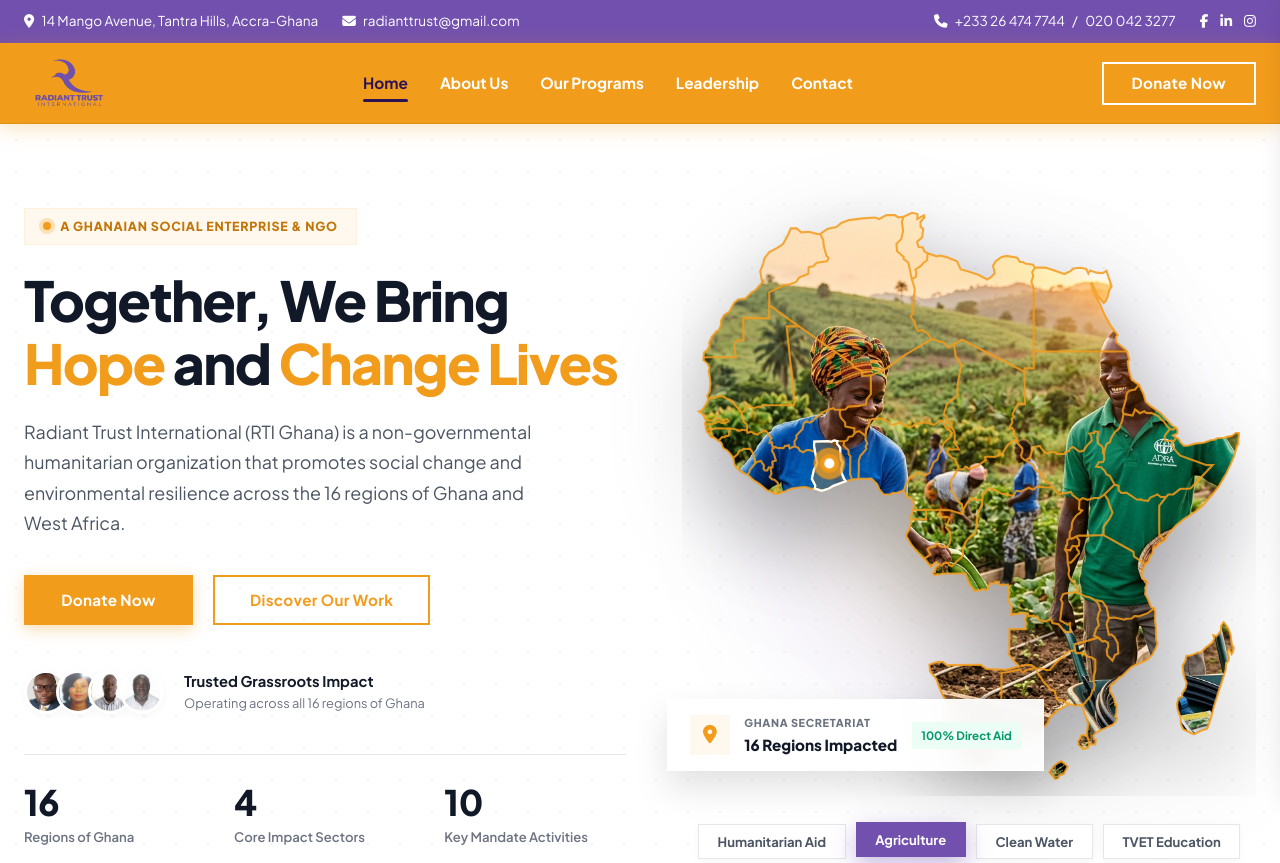
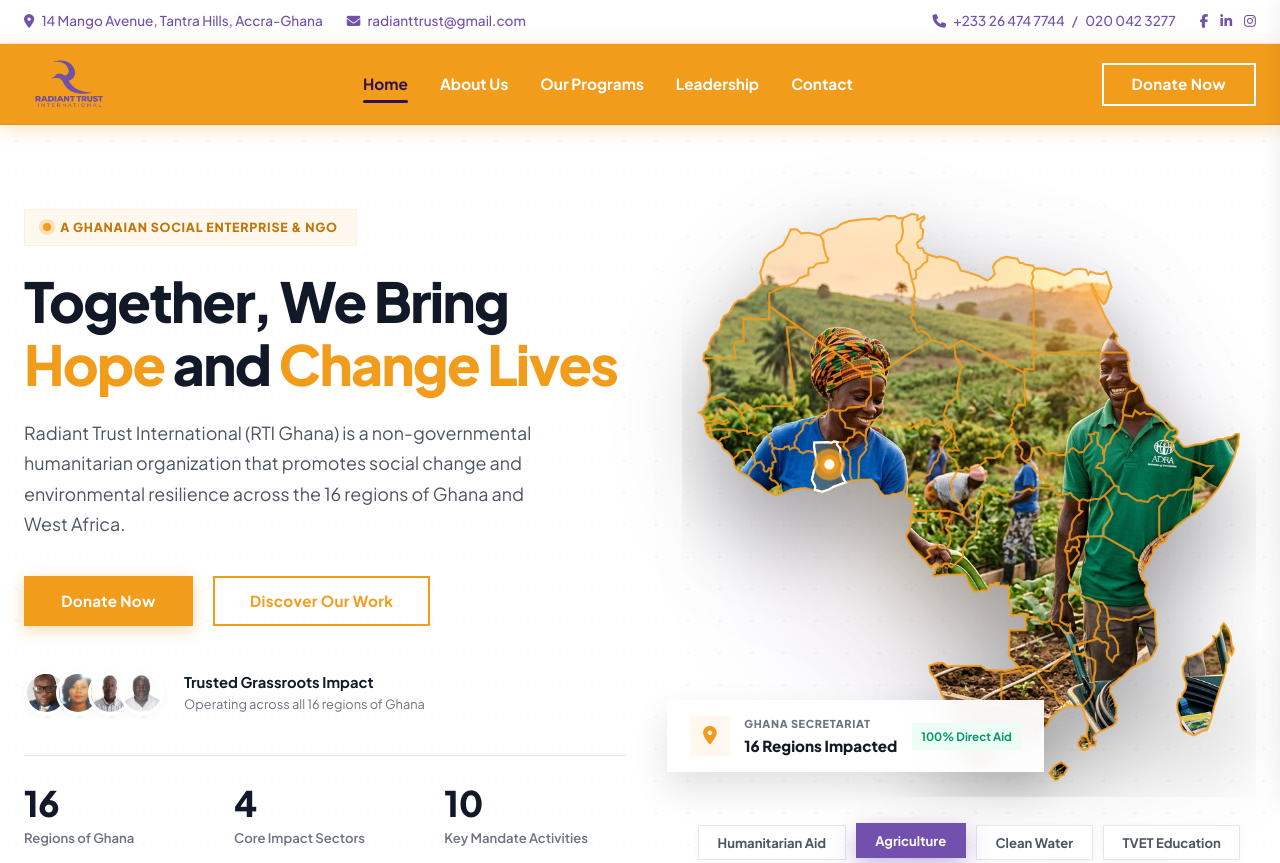
Before and after one commit to Joenyarko/radiantint, a plain HTML site: page index.html in a window 1280 px wide. Shown: the top 863 px of the page. Drawn offline with Linux system fonts and the light colour scheme.

Commit message:
Update topbar: white background with purple text and icons

```diff
--- a/assets/css/style.css
+++ b/assets/css/style.css
@@ -121,11 +121,11 @@
 
 /* --- 3. TOPBAR --- */
 .topbar {
-  background: var(--color-purple-primary) !important;
-  color: #ffffff !important;
+  background: #ffffff !important;
+  color: var(--color-purple-primary) !important;
   font-size: 0.85rem;
   padding: 0.65rem 0;
-  border-bottom: none;
+  border-bottom: 1px solid rgba(114, 80, 174, 0.12);
 }
 
 .topbar-content {
@@ -146,14 +146,20 @@
   display: inline-flex;
   align-items: center;
   gap: 0.45rem;
+  color: var(--color-purple-primary) !important;
+  font-weight: 500;
 }
 
 .topbar-item i {
-  color: #ffffff;
+  color: var(--color-purple-primary) !important;
+}
+
+.topbar-item a {
+  color: var(--color-purple-primary) !important;
 }
 
 .topbar-item a:hover {
-  color: var(--color-orange-500);
+  color: var(--color-orange-500) !important;
 }
 
 .topbar-socials {
@@ -163,12 +169,12 @@
 }
 
 .topbar-socials a {
-  color: rgba(255, 255, 255, 0.85);
+  color: var(--color-purple-primary) !important;
   transition: var(--transition-fast);
 }
 
 .topbar-socials a:hover {
-  color: var(--color-orange-500);
+  color: var(--color-orange-500) !important;
   transform: translateY(-1px);
 }
 
@@ -3286,19 +3292,19 @@
 
 
 .topbar-item {
-  color: #ffffff !important;
+  color: var(--color-purple-primary) !important;
 }
 .topbar-item i {
-  color: #ffffff !important;
+  color: var(--color-purple-primary) !important;
 }
 .topbar-item a {
-  color: #ffffff !important;
+  color: var(--color-purple-primary) !important;
 }
 .topbar-item a:hover {
   color: var(--color-orange-500) !important;
 }
 .topbar-socials a {
-  color: #ffffff !important;
+  color: var(--color-purple-primary) !important;
 }
 .topbar-socials a:hover {
   color: var(--color-orange-500) !important;
```
